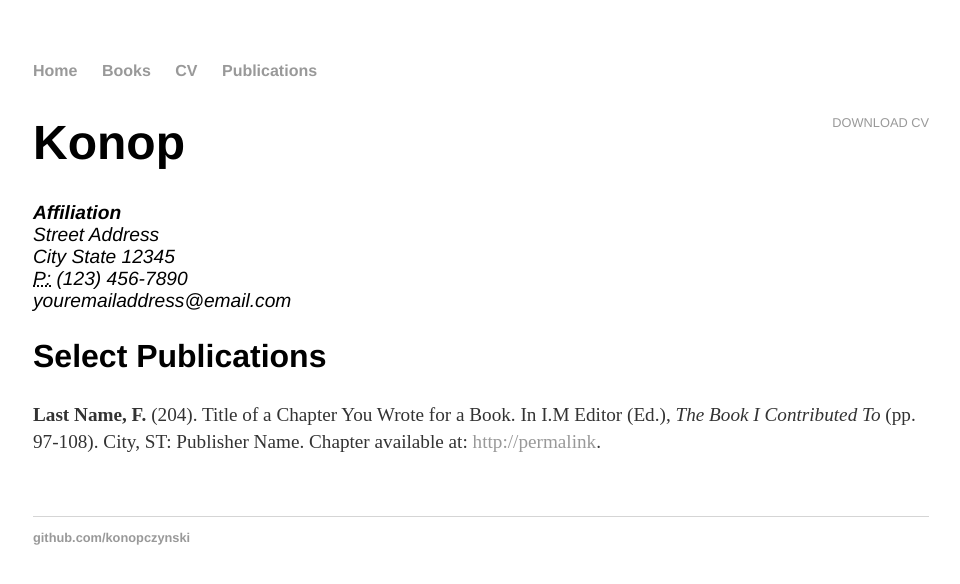
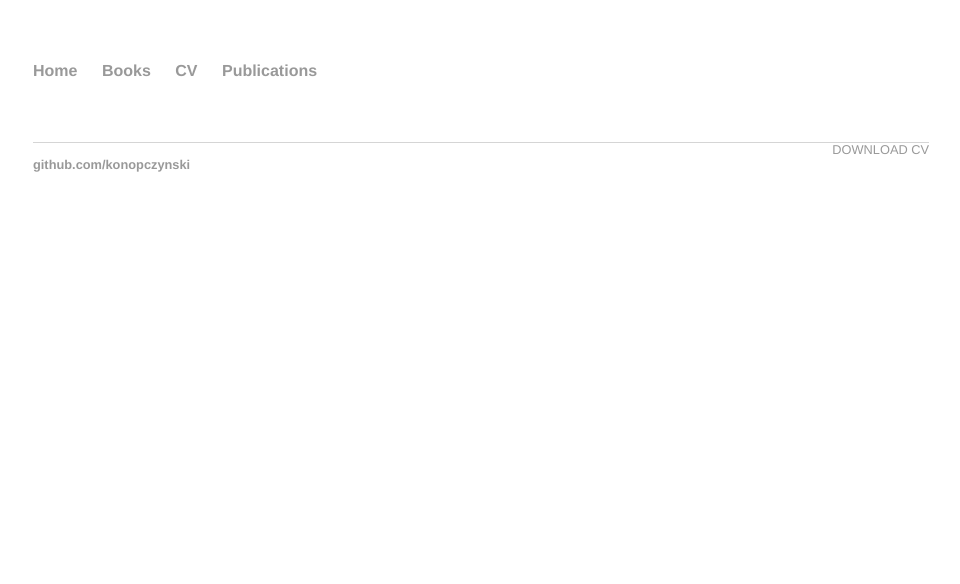
Before and after one commit to konopczynski/konopczynski.github.io, a Jekyll site: the page built from cv/index.html, in a window 1280 px wide. Shown: the top 584 px of the page, without its empty margins (159-1119 px from the left). Built offline with Jekyll 4.4.1, drawn with Linux system fonts in a browser that asks for light colours.

Commit message:
Update index.html

```diff
--- a/cv/index.html
+++ b/cv/index.html
@@ -5,18 +5,5 @@
 
 	<div class="cv">
 		<a href="#" class="download" title="Download CV as PDF">Download CV</a>
-					<h1>Konop</h1>
-					<address>
-					<strong>Affiliation</strong><br>
-					Street Address<br>
-					City State 12345<br>
-					<abbr title="phone">P:</abbr> (123) 456-7890<br>
-					<span class="obfuscate">youremailaddress@email.com</span>
-					</address>
-
-					<h2>Select Publications</h2>
-
-					<p><strong>Last Name, F.</strong> (204). Title of a Chapter You Wrote for a Book. In I.M Editor (Ed.), <em>The Book I Contributed To</em> (pp. 97-108). City, ST: Publisher Name. Chapter available at: <a href="#">http://permalink</a>.
-
 
 	</div>
```
